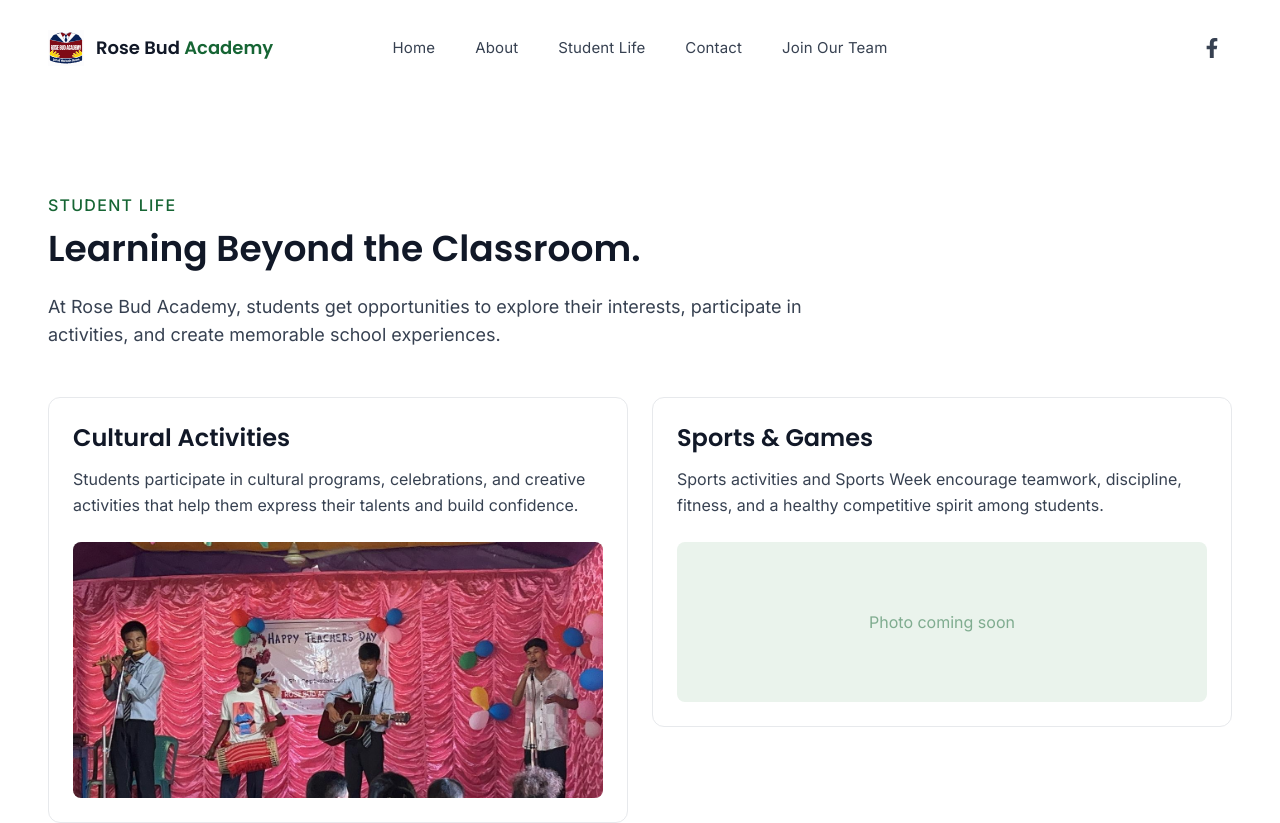
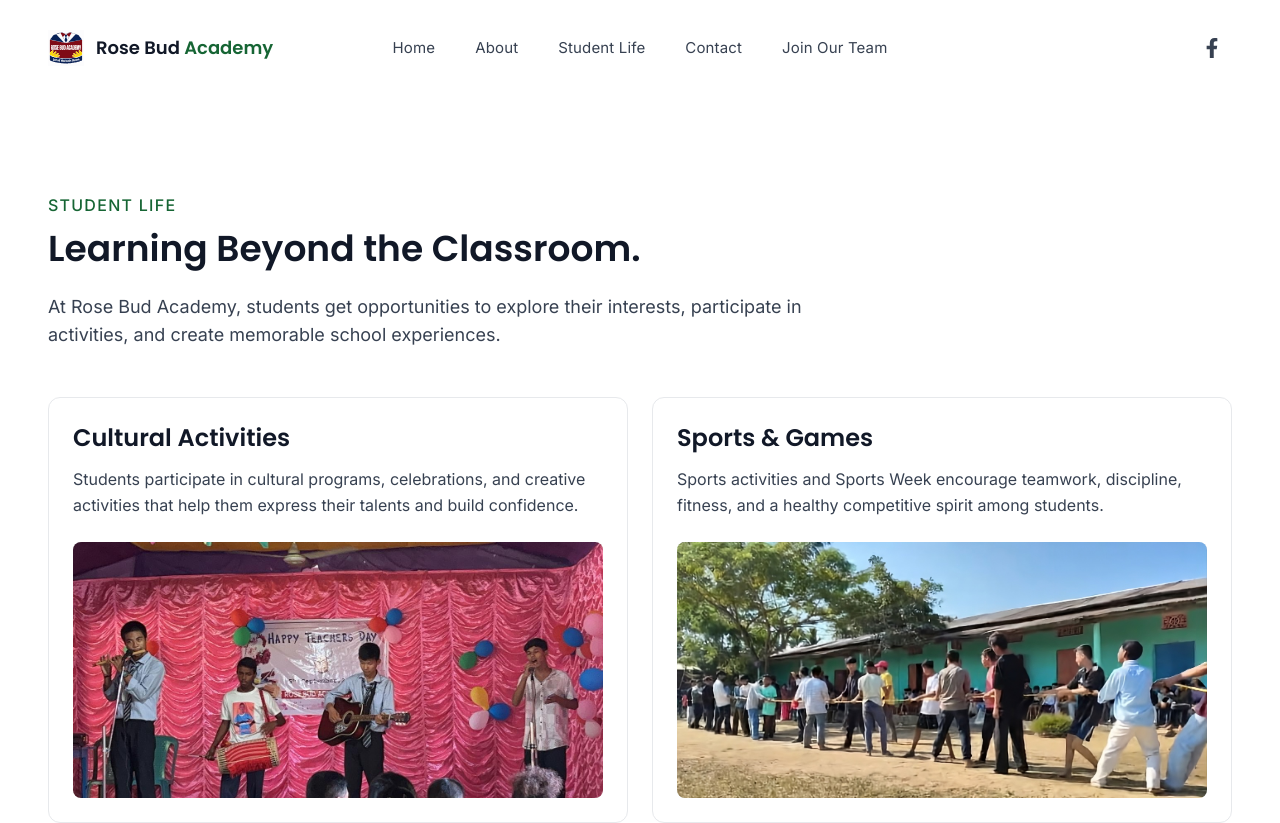
Before and after one commit to antariksha12/Rose-Bud-Academy, a React (Vite) app: page /student-life in a window 1280 px wide. Shown: the top 823 px of the page. Built offline with nearby package versions, Linux system fonts and the light colour scheme.

Commit message:
Add sports image to student life

```diff
--- a/src/pages/StudentLife.jsx
+++ b/src/pages/StudentLife.jsx
@@ -5,6 +5,7 @@ import celebrations from '../assets/student-life/celebrations.jpeg'
 import participation from '../assets/student-life/participation.jpeg'
 import educationalTrip from '../assets/student-life/rang-ghar.jpeg'
 import environment from '../assets/student-life/environment.jpeg'
+import sports from '../assets/student-life/KHEL.jpeg'
 import SEO from '../components/SEO.jsx'
 
 function StudentLife() {
@@ -21,6 +22,7 @@ function StudentLife() {
       title: "Sports & Games",
       description:
         "Sports activities and Sports Week encourage teamwork, discipline, fitness, and a healthy competitive spirit among students.",
+      image: sports,
     },
     {
       title: "School Celebrations",
```
Also changed, not shown: src/assets/student-life/KHEL.jpeg (added).
